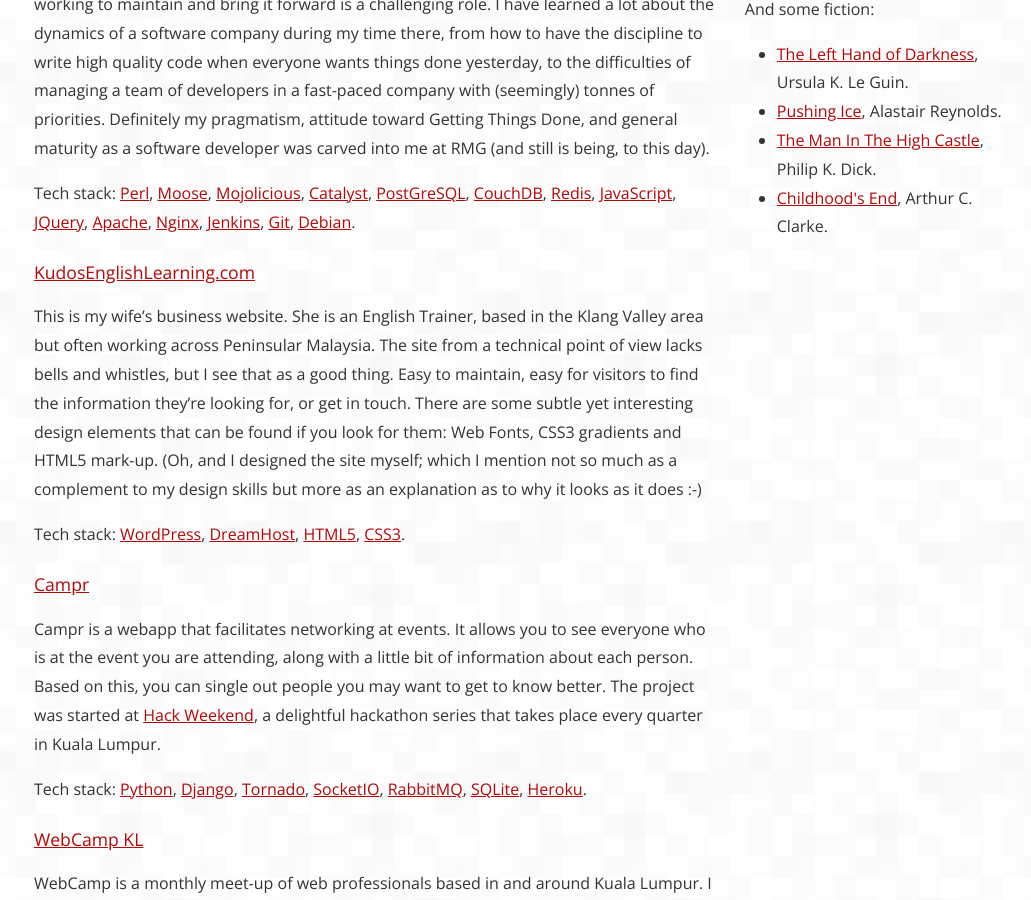
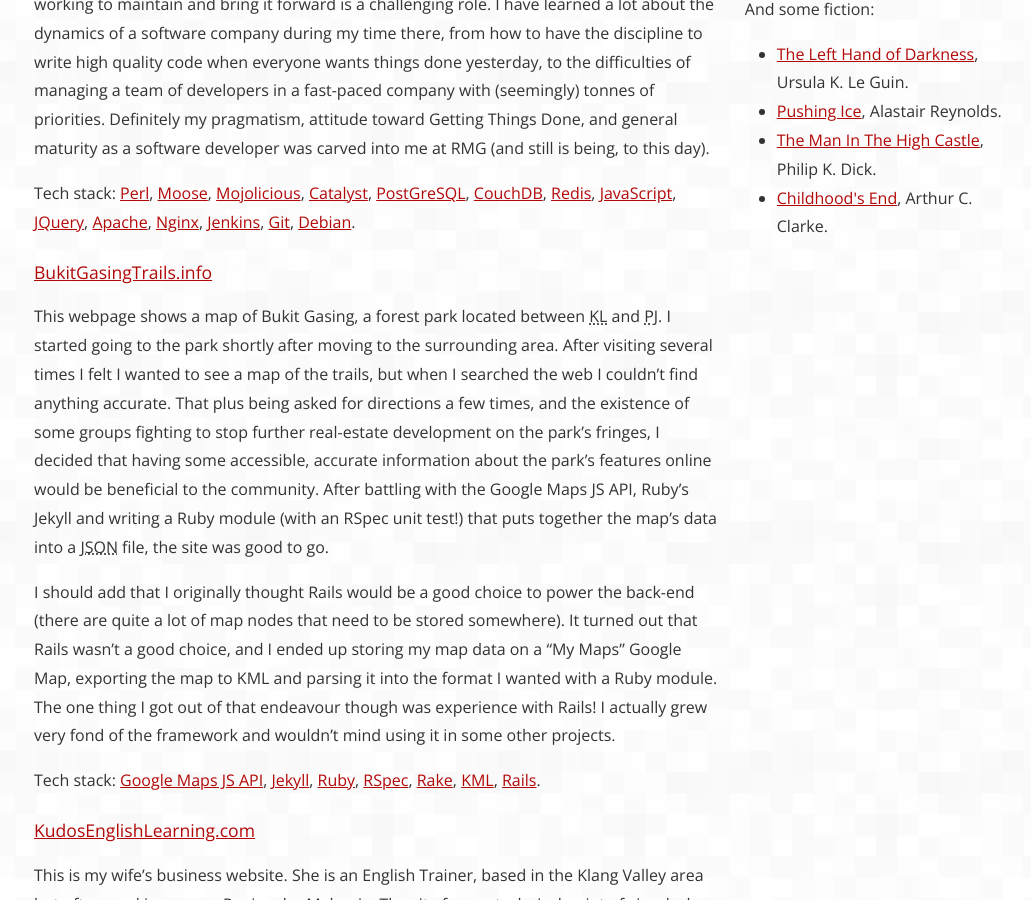
Before and after one commit to calumhalcrow/calumhalcrow, a Jekyll site: the page built from index.md, in a window 1280 px wide and 900 px high, scrolled down 690 px. Shown: the whole window, without its empty margins (111-1142 px from the left). Built offline with Jekyll 4.4.1, drawn with Linux system fonts in a browser that asks for light colours; Markdown is read by kramdown in place of the engine named in the settings.

Commit message:
Added text about bukitgasingtrails.info.

```diff
--- a/index.md
+++ b/index.md
@@ -18,6 +18,22 @@
 I have worked on BetOnMarkets, a provider of fixed-odd financial contracts, as an employee of Regent Markets (the site's owner) for six years. The service has a large user base, and working to maintain and bring it forward is a challenging role. I have learned a lot about the dynamics of a software company during my time there, from how to have the discipline to write high quality code when everyone wants things done yesterday, to the difficulties of managing a team of developers in a fast-paced company with (seemingly) tonnes of priorities. Definitely my pragmatism, attitude toward Getting Things Done, and general maturity as a software developer was carved into me at RMG (and still is being, to this day).
 
 Tech stack: [Perl][1], [Moose][2], [Mojolicious][24], [Catalyst][3], [PostGreSQL][4], [CouchDB][5], [Redis][25], [JavaScript][6], [JQuery][7], [Apache][8], [Nginx][9], [Jenkins][10], [Git][11], [Debian][12].
+
+### [BukitGasingTrails.info](http://bukitgasingtrails.info)
+
+This webpage shows a map of Bukit Gasing, a forest park located between <abbr title="Kuala Lumpur">KL</abbr> and <abbr title="Petaling Jaya">PJ</abbr>. I started going to the park shortly after moving to the surrounding area. After visiting several times I felt I wanted to see a map of the trails, but when I searched the web I couldn't find anything accurate. That plus being asked for directions a few times, and the existence of some groups fighting to stop further real-estate development on the park's fringes, I decided that having some accessible, accurate information about the park's features online would be beneficial to the community. After battling with the Google Maps JS API, Ruby's Jekyll and writing a Ruby module (with an RSpec unit test!) that puts together the map's data into a <abbr title="JavaScript Object Notation">JSON</abbr> file, the site was good to go.
+
+I should add that I originally thought Rails would be a good choice to power the back-end (there are quite a lot of map nodes that need to be stored somewhere). It turned out that Rails wasn't a good choice, and I ended up storing my map data on a "My Maps" Google Map, exporting the map to KML and parsing it into the format I wanted with a Ruby module. The one thing I got out of that endeavour though was experience with Rails! I actually grew very fond of the framework and wouldn't mind using it in some other projects.
+
+Tech stack: [Google Maps JS API][26], [Jekyll][27], [Ruby][28], [RSpec][29], [Rake][30], [KML][31], [Rails][32].
+
+[26]: http://developers.google.com/maps/documentation/javascript/
+[27]: http://jekyllrb.com
+[28]: http://www.ruby-lang.org
+[29]: http://rspec.info
+[30]: http://rake.rubyforge.org
+[31]: http://developers.google.com/kml/documentation/
+[32]: http://rubyonrails.org
 
 ### [KudosEnglishLearning.com](http://kudosenglishlearning.com)
 
```
